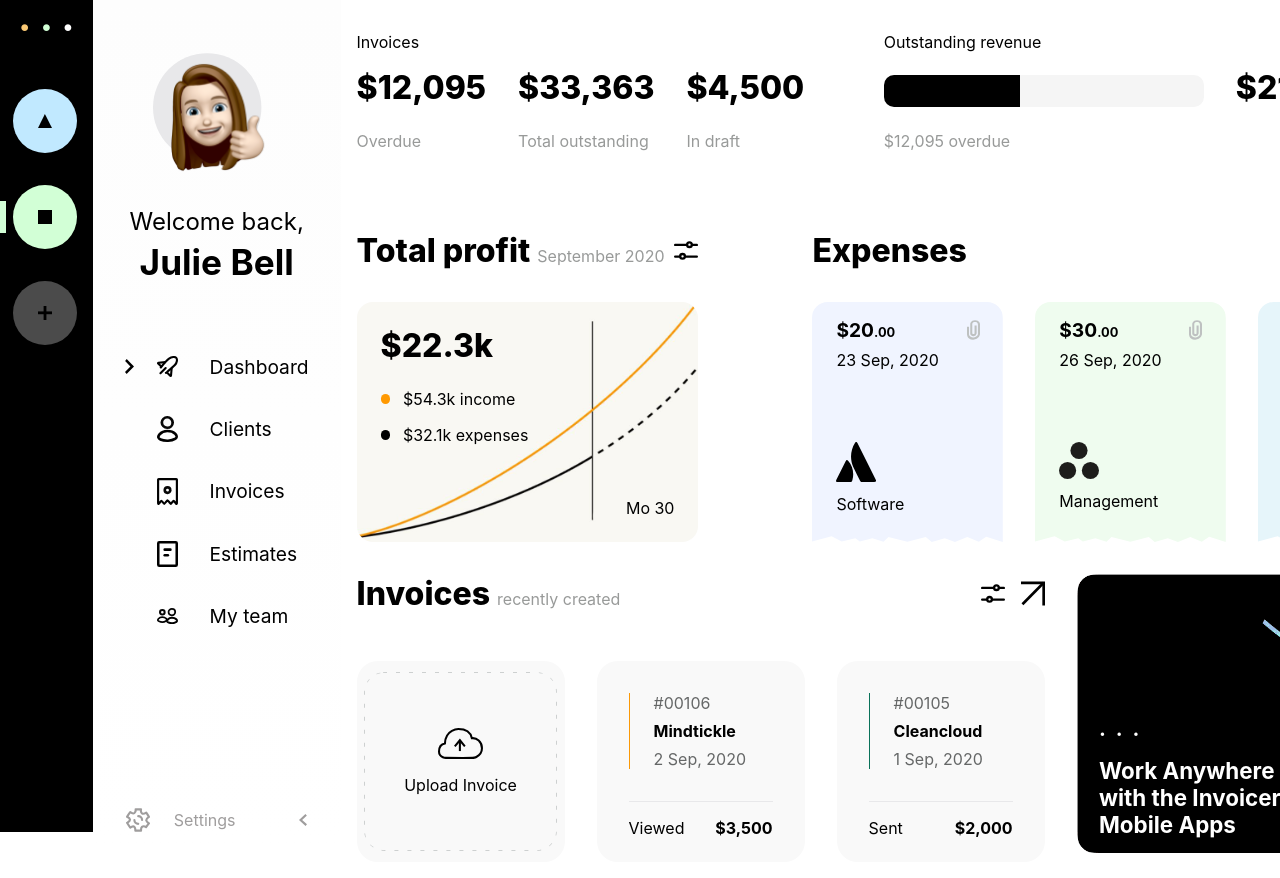
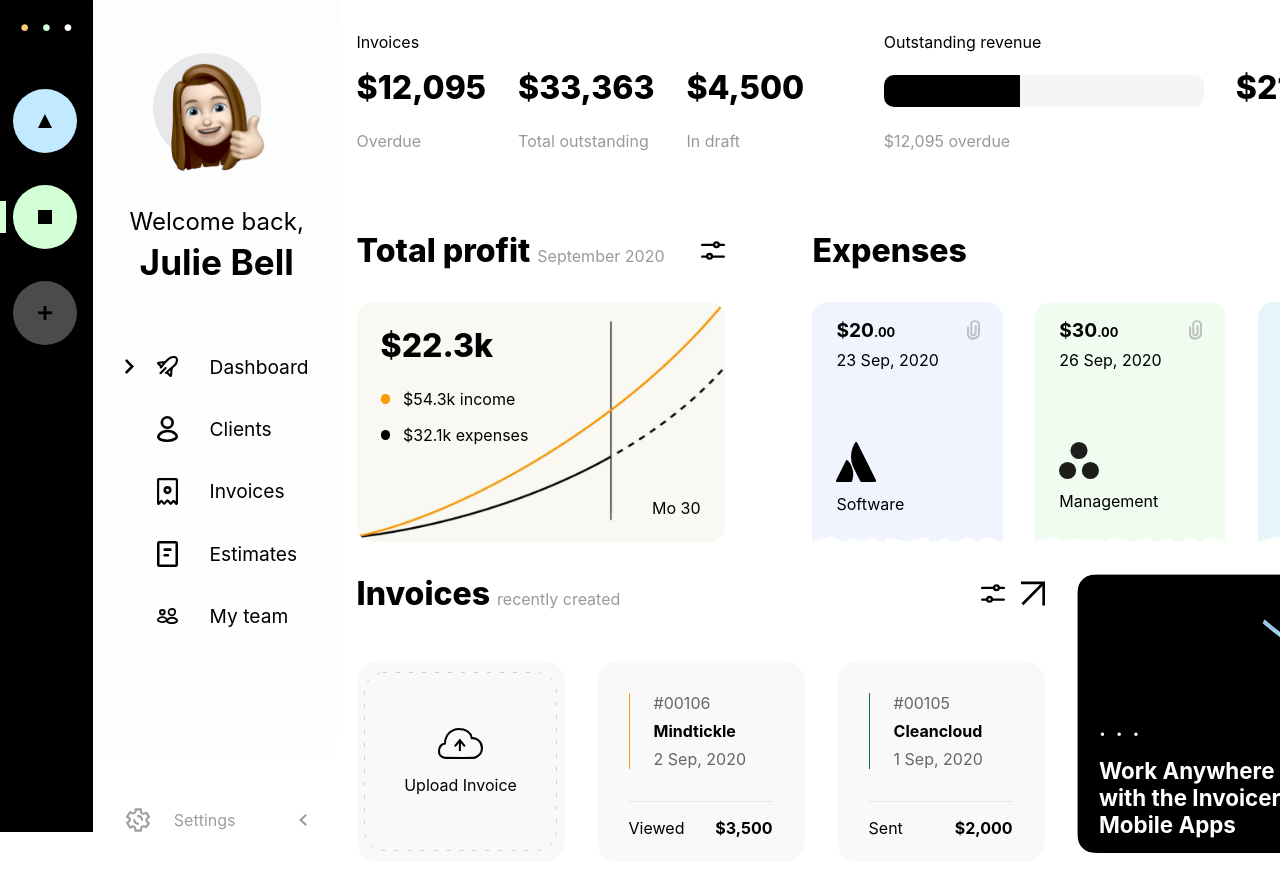
Before and after one commit to Sagalo04/TrabajoSCSS, a React (Create React App) app: page / in a window 1280 px wide. Shown: the top 878 px of the page. Built offline with nearby package versions, Linux system fonts and the light colour scheme.

Commit message:
fix space card profit

```diff
--- a/src/Components/Content/mid/card-profit/CardProfit.module.scss
+++ b/src/Components/Content/mid/card-profit/CardProfit.module.scss
@@ -10,7 +10,7 @@
     margin: 1rem;
     img{
         height: 15rem;
-        width: auto;
+        width: 23rem;
         display: block;
         z-index: -99;
     }
```
